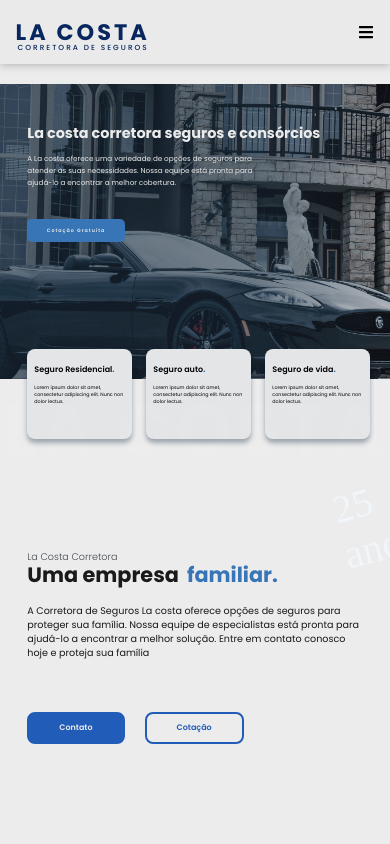
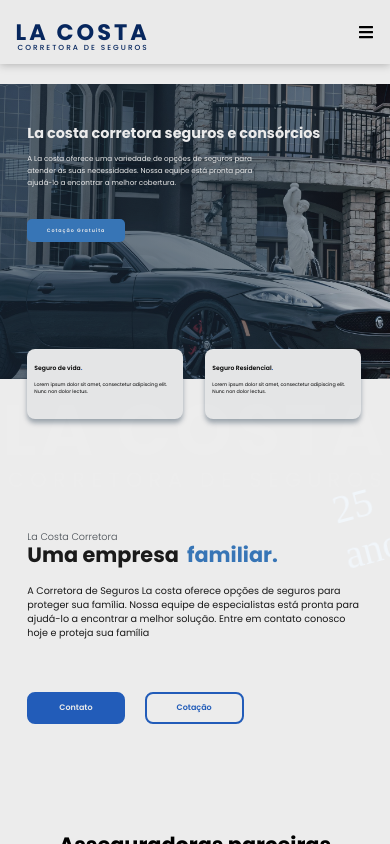
Before and after one commit to ThiagoC0STA/lacosta-corretora, a Next.js app: page / in a window 390 px wide. Shown: the top 844 px of the page. Built offline with nearby package versions, Linux system fonts and the light colour scheme; a web font is replaced by a local one.

Commit message:
first mobile commit

```diff
--- a/components/ProductsCaroussel/ProductsCaroussel.tsx
+++ b/components/ProductsCaroussel/ProductsCaroussel.tsx
@@ -21,7 +21,7 @@ const ProductsCaroussel = () => {
         },
       },
       {
-        breakpoint: 300,
+        breakpoint: 400,
         settings: {
           slidesToShow: 2,
           slidesToScroll: 2,
--- a/components/ProductsCaroussel/styled.tsx
+++ b/components/ProductsCaroussel/styled.tsx
@@ -151,23 +151,7 @@ export const Card = styled.div`
     }
   }
 
-  @media (max-width: 350px) {
-    height: 80px;
-
-    div {
-      height: 70px;
-
-      p:nth-child(1) {
-        font-size: 0.38rem;
-      }
-
-      p:nth-child(2) {
-        font-size: 0.3rem;
-      }
-    }
-  }
-
-  @media (max-width: 300px) {
+  @media (max-width: 400px) {
     height: 80px;
 
     div {
```
